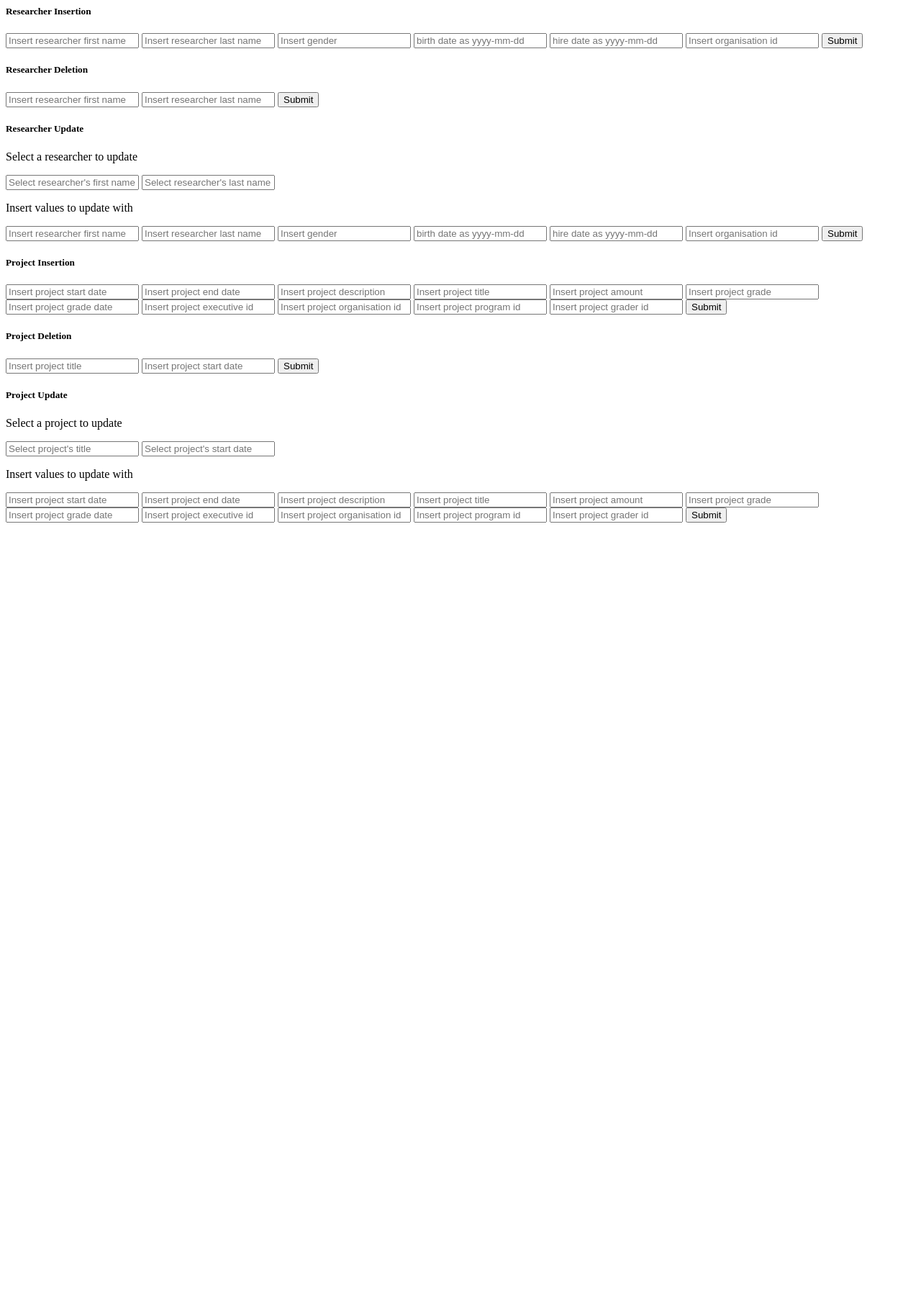
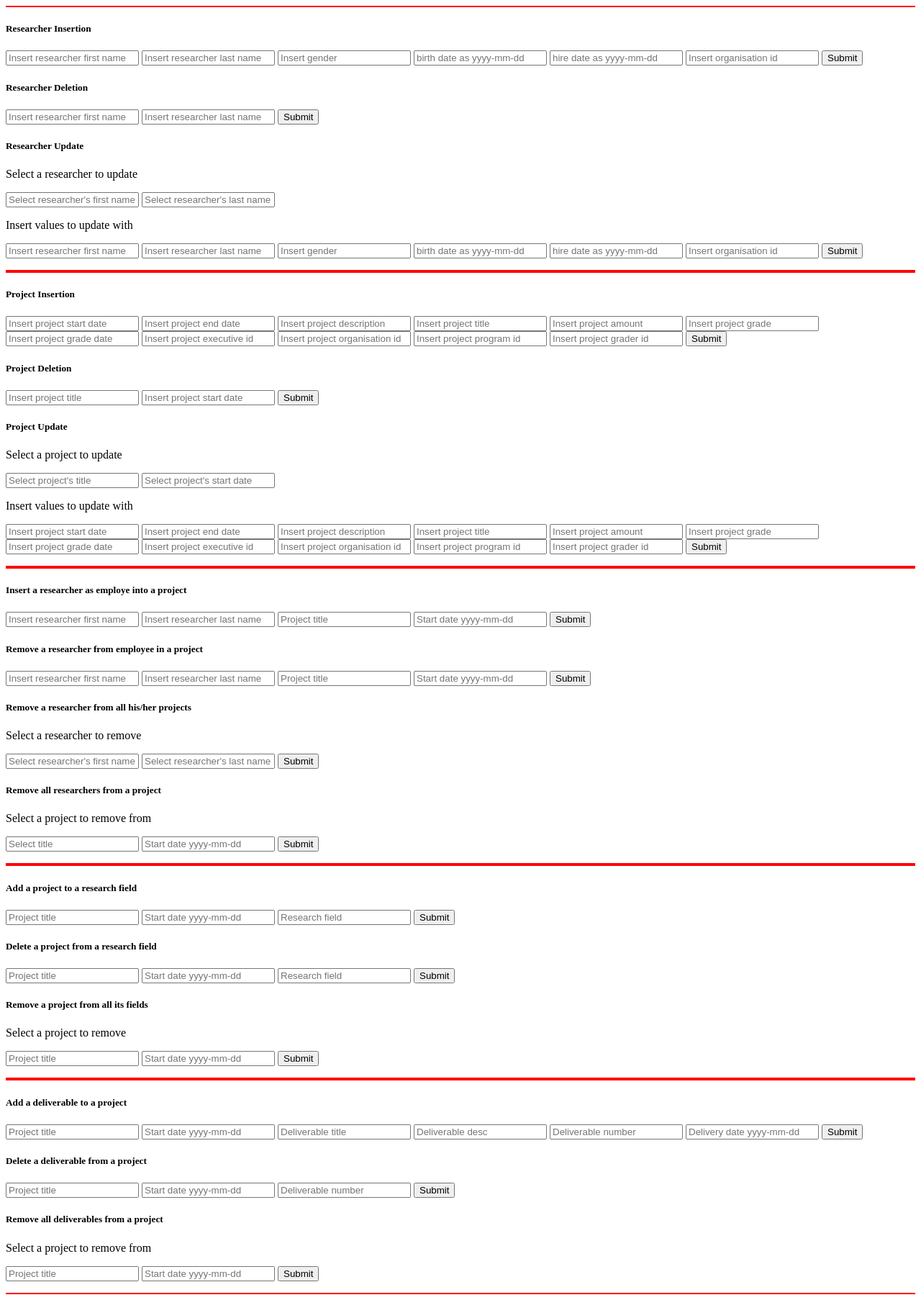
Before and after one commit to gtseligas/baseis_no_crud, a Flask app: template templates/crud_page.html in a window 1280 px wide. Shown: the whole page at 72% size. Before the commit the page ends 726 px from the top, so only its background shows below. Run offline with Flask 2, Linux system fonts and the light colour scheme; the template is opened without the code that fills it, so the values that code supplies are empty.

Commit message:
Add files via upload

```diff
--- a/templates/crud_page.html
+++ b/templates/crud_page.html
@@ -8,10 +8,14 @@
 		table, th, td {
 		border:1px solid black;
 		}
+		div {
+			border-block: 2px solid red;
+		}
 	</style>
 </head>
 
 <body>
+	<div>
 	<h5>Researcher Insertion</h5>
 	<form action="/researcher_insert" method="POST">
 		<input name="first_name" placeholder="Insert researcher first name">
@@ -45,8 +49,9 @@
 		<input name="organisation_id" placeholder="Insert organisation id">
 		<input type="submit">
 	</form>
+	</div>
 
-
+	<div>
 	<h5>Project Insertion</h5>
 	<form action="/project_insert" method="POST">
 		<input name="start_date" placeholder="Insert project start date">
@@ -90,6 +95,98 @@
 		<input name="grader_id" placeholder="Insert project grader id">
 		<input type="submit">
 	</form>
+	</div>
+
+	<div>
+		<h5>Insert a researcher as employe into a project</h5>
+		<form action="/researcher_project_insert" method="POST">
+			<input name="first_name" placeholder="Insert researcher first name">
+			<input name="last_name" placeholder="Insert researcher last name">
+			<input name="title" placeholder="Project title">
+			<input name="start_date" placeholder="Start date yyyy-mm-dd">
+			<input type="submit">
+		</form>
+
+		<h5>Remove a researcher from employee in a project</h5>
+		<form action="/researcher_project_delete" method="POST">
+			<input name="first_name" placeholder="Insert researcher first name">
+			<input name="last_name" placeholder="Insert researcher last name">
+			<input name="title" placeholder="Project title">
+			<input name="start_date" placeholder="Start date yyyy-mm-dd">
+			<input type="submit">
+		</form>
+
+		<h5>Remove a researcher from all his/her projects</h5>
+		<form action="/researcher_remove" method="POST">
+			<p>Select a researcher to remove</p>
+			<input name="first_name" placeholder="Select researcher's first name">
+			<input name="last_name" placeholder="Select researcher's last name">
+			<input type="submit">
+		</form>
+
+		<h5>Remove all researchers from a project</h5>
+		<form action="/project_remove" method="POST">
+			<p>Select a project to remove from</p>
+			<input name="title" placeholder="Select title">
+			<input name="start_date" placeholder="Start date yyyy-mm-dd">
+			<input type="submit">
+		</form>
+	</div>
+
+	<div>
+		<h5>Add a project to a research field</h5>
+		<form action="/project_field_insert" method="POST">
+			<input name="title" placeholder="Project title">
+			<input name="start_date" placeholder="Start date yyyy-mm-dd">
+			<input name="field" placeholder="Research field">
+			<input type="submit">
+		</form>
+
+		<h5>Delete a project from a research field</h5>
+		<form action="/project_field_delete" method="POST">
+			<input name="title" placeholder="Project title">
+			<input name="start_date" placeholder="Start date yyyy-mm-dd">
+			<input name="field" placeholder="Research field">
+			<input type="submit">
+		</form>
+
+		<h5>Remove a project from all its fields</h5>
+		<form action="/project_field_remove" method="POST">
+			<p>Select a project to remove</p>
+			<input name="title" placeholder="Project title">
+			<input name="start_date" placeholder="Start date yyyy-mm-dd">
+			<input type="submit">
+		</form>
+	</div>
+
+	<div>
+		<h5>Add a deliverable to a project</h5>
+		<form action="/deliverable_insert" method="POST">
+			<input name="title" placeholder="Project title">
+			<input name="start_date" placeholder="Start date yyyy-mm-dd">
+			<input name="del_title" placeholder="Deliverable title">
+			<input name="desc" placeholder="Deliverable desc">
+			<input name="del_id" placeholder="Deliverable number">
+			<input name="del_date" placeholder="Delivery date yyyy-mm-dd">
+			<input type="submit">
+		</form>
+
+		<h5>Delete a deliverable from a project</h5>
+		<form action="/deliverable_delete" method="POST">
+			<input name="title" placeholder="Project title">
+			<input name="start_date" placeholder="Start date yyyy-mm-dd">
+			<input name="del_id" placeholder="Deliverable number">
+			<input type="submit">
+		</form>
+
+		<h5>Remove all deliverables from a project</h5>
+		<form action="/deliverables_remove" method="POST">
+			<p>Select a project to remove from</p>
+			<input name="title" placeholder="Project title">
+			<input name="start_date" placeholder="Start date yyyy-mm-dd">
+			<input type="submit">
+		</form>
+	</div>
 
 </body>
 
```
